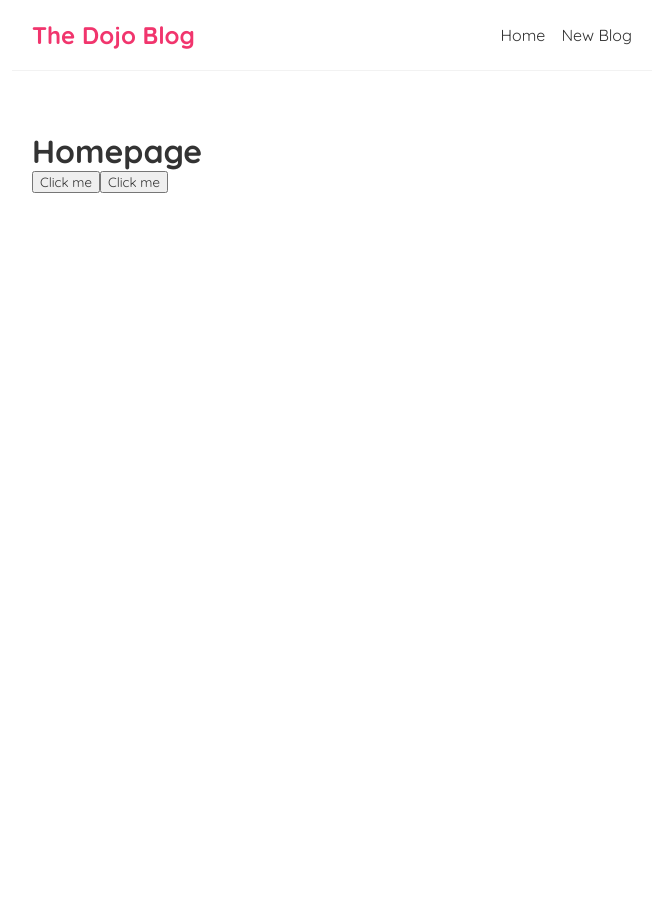
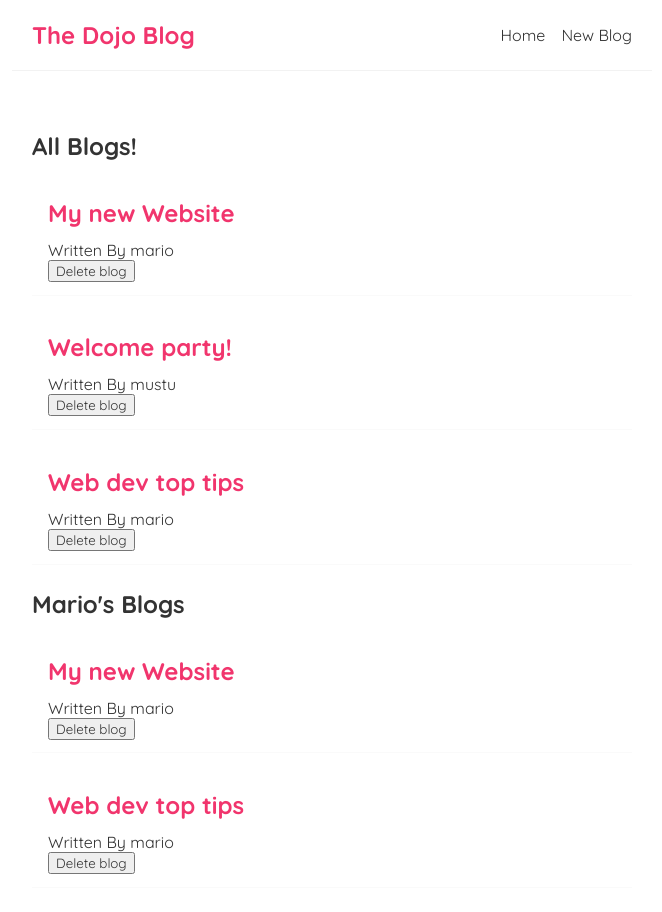
Before and after one commit to mustafa-kapadia1483/learning-react, a React (Create React App) app: page / in a window 1280 px wide. Shown: the top 912 px of the page, without its empty margins (308-970 px from the left). Before the commit the page ends 800 px from the top, so only its background shows below. Built offline with nearby package versions, Linux system fonts and the light colour scheme.

Commit message:
learned about useState hook and props

```diff
--- /dev/null
+++ b/src/BlogList.js
@@ -0,0 +1,19 @@
+const BlogList = ({ blogs, title, handleDelete }) => {
+  // const blogs = props.blogs;
+  // const title = props.title;
+
+  return (
+    <div className="blog-list">
+      <h2>{title}</h2>
+      {blogs.map(blog => (
+        <div className="blog-preview" key={blog.id}>
+          <h2>{blog.title}</h2>
+          <p>Written By {blog.author}</p>
+          <button onClick={() => handleDelete(blog.id)}>Delete blog</button>
+        </div>
+      ))}
+    </div>
+  );
+};
+
+export default BlogList;
--- a/src/Home.js
+++ b/src/Home.js
@@ -1,17 +1,50 @@
+import { useState } from "react";
+import BlogList from "./BlogList";
+
 const Home = () => {
-  const handleClick = () => {
-    console.log("Hello Ninjas");
+  const [blogs, setBlogs] = useState([
+    {
+      title: "My new Website",
+      body: "lorem ipsum......",
+      author: "mario",
+      id: 1,
+    },
+    {
+      title: "Welcome party!",
+      body: "lorem ipsum......",
+      author: "mustu",
+      id: 2,
+    },
+    {
+      title: "Web dev top tips",
+      body: "lorem ipsum......",
+      author: "mario",
+      id: 3,
+    },
+  ]);
+
+  const handleDelete = id => {
+    const newBlogs = blogs.filter(blog => blog.id !== id);
+    setBlogs(newBlogs);
   };
-  const handleClickAgain = name => {
-    console.log("hello" + name);
-  };
+
   return (
     <div className="home">
-      <h1>Homepage</h1>
-      <button onClick={handleClick}>Click me</button>
-      <button onClick={() => handleClickAgain("mustafa")}>Click me</button>
+      <BlogList
+        blogs={blogs}
+        title="All Blogs!"
+        handleDelete={handleDelete}
+      ></BlogList>
+      <BlogList
+        blogs={blogs.filter(blog => blog.author === "mario")}
+        title="Mario's Blogs"
+        handleDelete={handleDelete}
+      ></BlogList>
     </div>
   );
 };
 
 export default Home;
+
+// Passing blogs as props
+// Data can be used later here
--- a/src/index.scss
+++ b/src/index.scss
@@ -36,3 +36,20 @@
   margin: 40px auto;
   padding: 20px;
 }
+
+// Blog previews list
+.blog-preview {
+  padding: 0.8em 1em;
+  margin: 1.5em 0;
+  border-bottom: 1px solid #fafafa;
+
+  &:hover {
+    box-shadow: 1px 3px 5px rgba(0, 0, 0, 0.1);
+  }
+
+  h2 {
+    font-size: 1.5rem;
+    color: $primary;
+    margin-bottom: 0.5em;
+  }
+}
```
